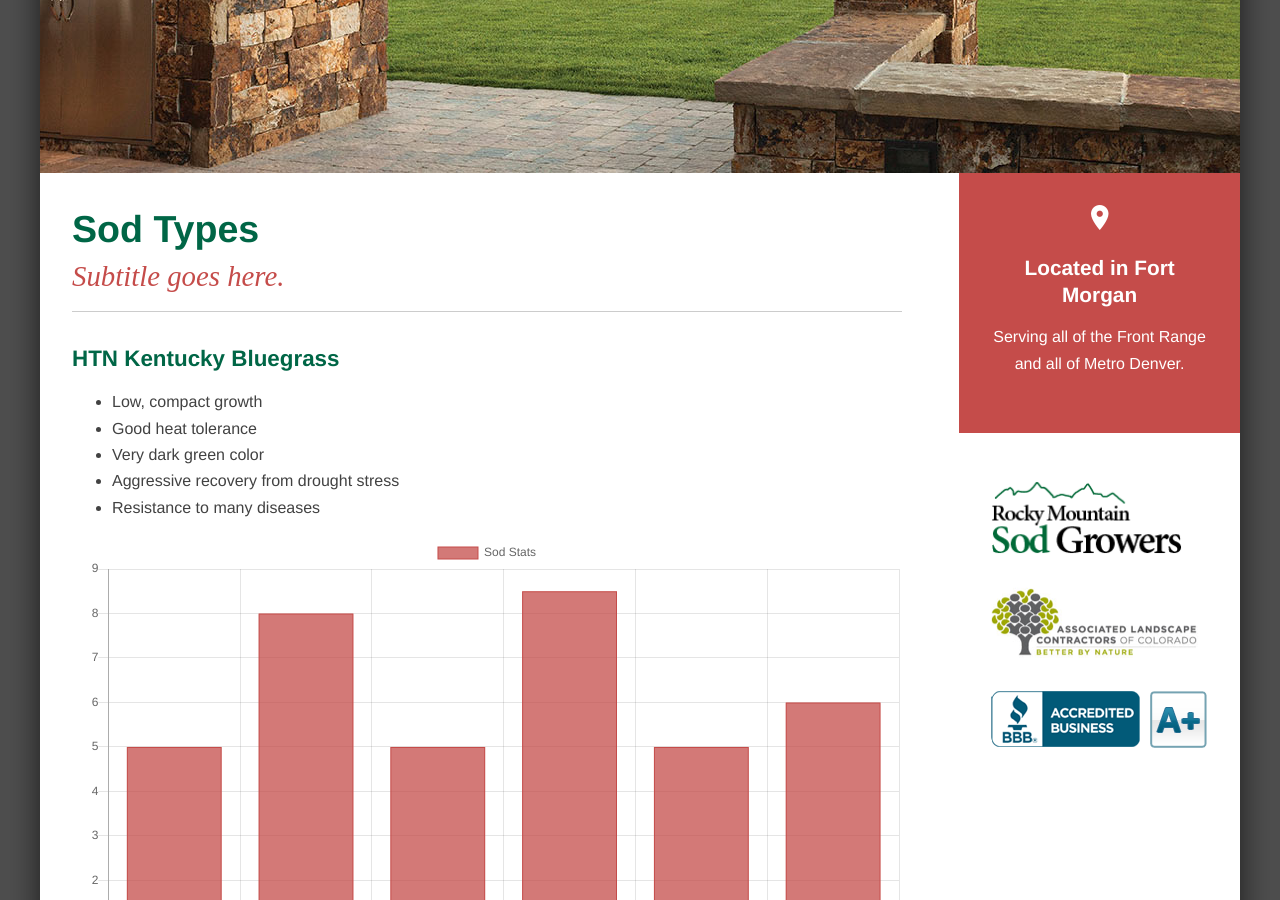
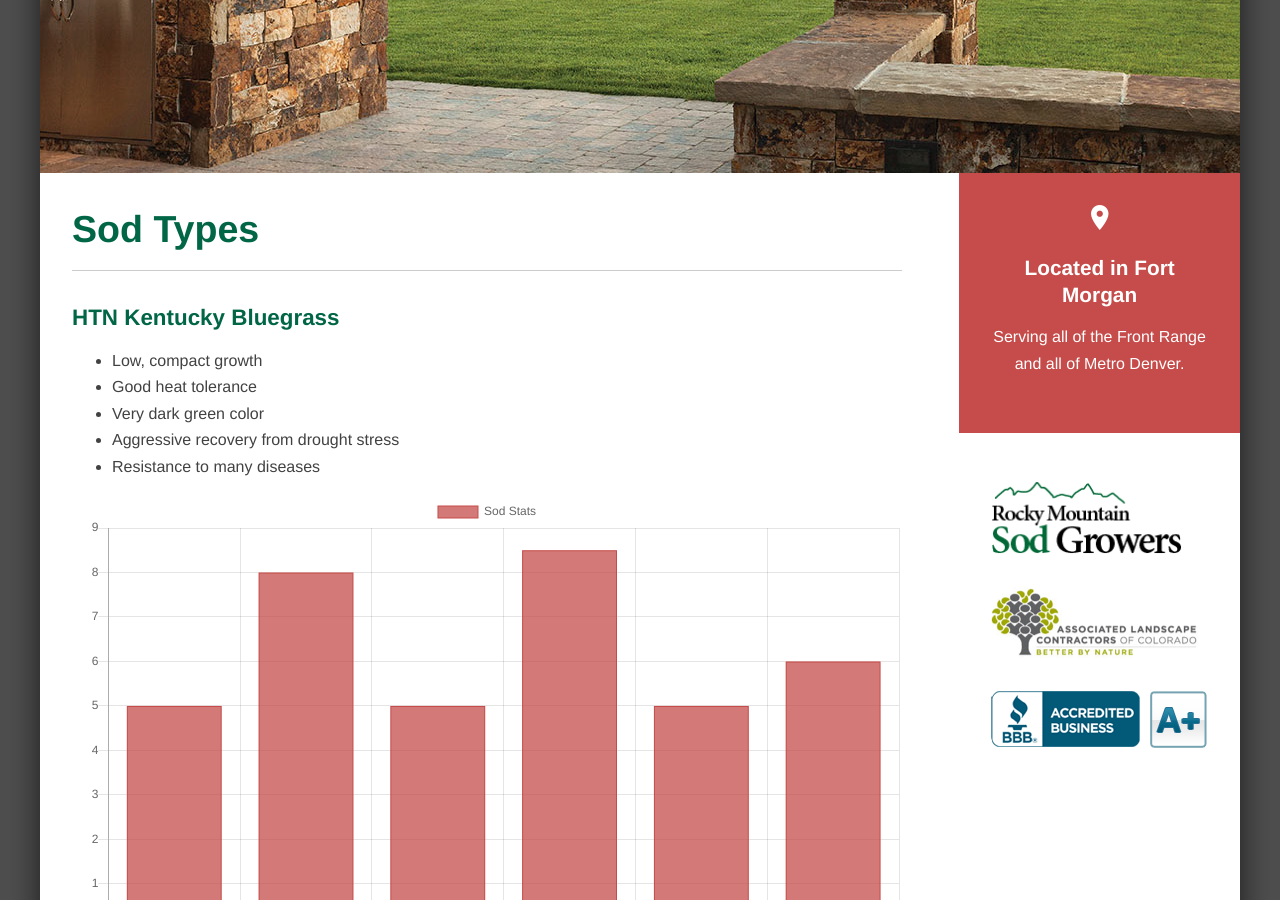
Before and after one commit to variantstudios/horizonturfnursery.com, a Jekyll site: the page built from pages/sod-types/index.md, in a window 1280 px wide and 900 px high, scrolled down 423 px. Built offline with Jekyll 4.4.1, drawn with Linux system fonts in a browser that asks for light colours; nearby versions of some CDN libraries.

Commit message:
Updated 'pages/sod-types/index.md' via CloudCannon

```diff
--- a/pages/sod-types/index.md
+++ b/pages/sod-types/index.md
@@ -1,8 +1,8 @@
 ---
 layout: page
 title: Sod Types
-description: ""
-subtitle: Subtitle goes here.
-permalink: "/sod-types/"
-header_image_path: "/assets/images/sub-page-headers/Designs_By_Sundown_View.jpg"
+description:
+subtitle:
+permalink: /sod-types/
+header_image_path: /assets/images/sub-page-headers/Designs_By_Sundown_View.jpg
 ---
```
